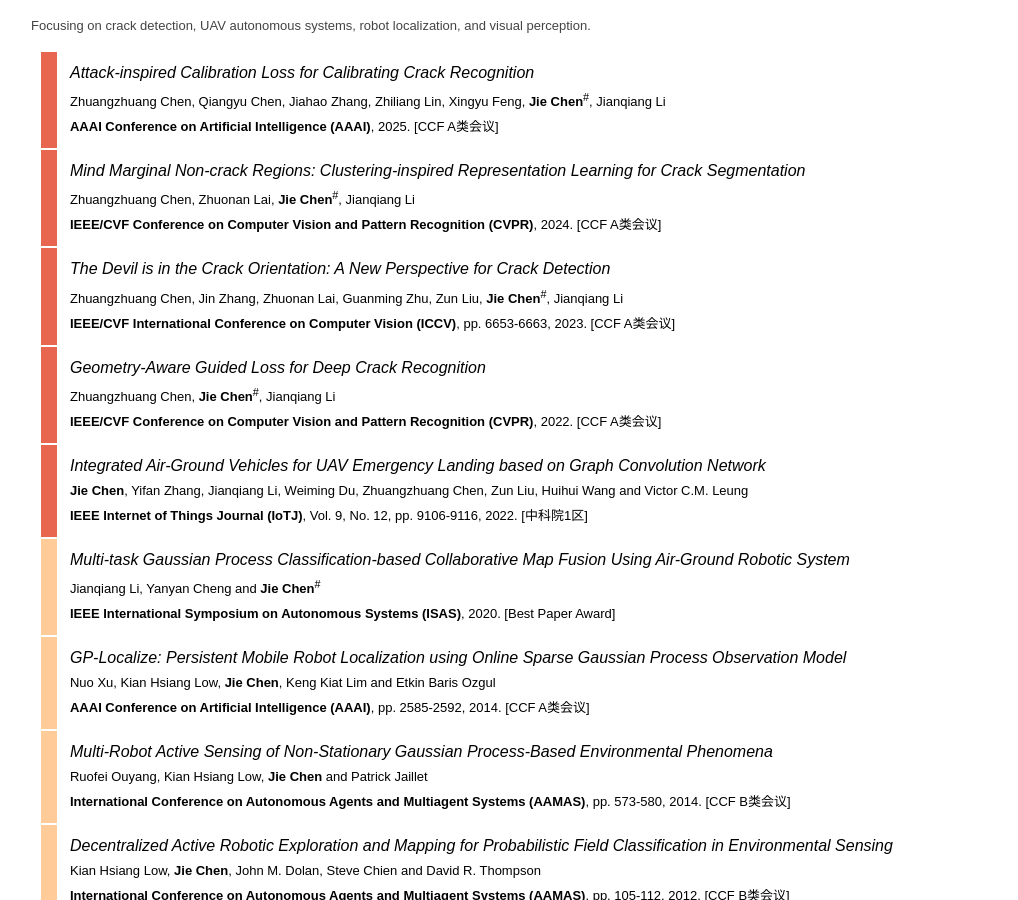
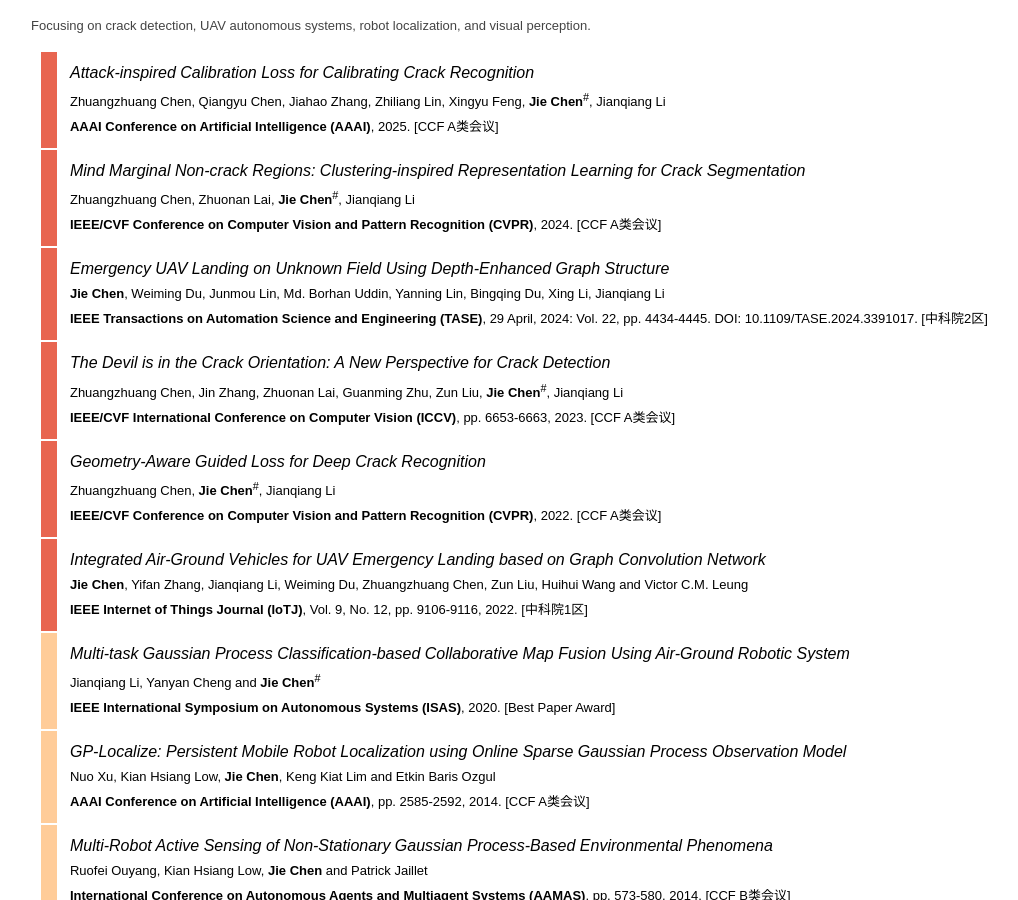
Before and after one commit to arikcj/arikcj.github.io, a Jekyll site: the page built from publications/index.html, in a window 1280 px wide and 900 px high, scrolled down 1225 px. Shown: the whole window, without its empty margins (176-1194 px from the left). Built offline with Jekyll 4.4.1, drawn with Linux system fonts in a browser that asks for light colours.

Commit message:
Add IEEE TASE 2024 Depth-Enhanced Graph Structure paper to Direction 2

```diff
--- a/publications/index.html
+++ b/publications/index.html
@@ -167,6 +167,19 @@
 					<p style="margin-left: 10px; line-height: 150%; margin-top: 8px; margin-bottom: 8px;"><i><font face="Arial">Mind Marginal Non-crack Regions: Clustering-inspired Representation Learning for Crack Segmentation</font></i><font face="Arial"><i><font style="font-size: 12pt;"><br></font></i></font>
 						<font color="#000000" face="Arial" size="2">Zhuangzhuang Chen, Zhuonan Lai, <b>Jie Chen</b><sup>#</sup>, Jianqiang Li</font><b><font color="#000000" face="Arial" size="2"><br></font></b>
 						<font face="Arial" size="2"><b>IEEE/CVF Conference on Computer Vision and Pattern Recognition (CVPR)</b>, 2024. [CCF A类会议]</font><br>
+					<font face="Arial" size="2">
+
+				</font></p></td>
+			</tr>
+
+            <!-- [29] IEEE TASE 2024 -->
+            <tr>
+				<td style="border-style: none; border-width: medium;" valign="top" width="19">&nbsp;</td>
+				<td bgcolor="#e86550" style="border-style: none; border-width: medium;" valign="top" width="14">&nbsp;</td>
+				<td style="border-style: none; border-width: medium;" valign="top" width="1108">
+					<p style="margin-left: 10px; line-height: 150%; margin-top: 8px; margin-bottom: 8px;"><i><font face="Arial">Emergency UAV Landing on Unknown Field Using Depth-Enhanced Graph Structure</font></i><font face="Arial"><i><font style="font-size: 12pt;"><br></font></i></font>
+						<font color="#000000" face="Arial" size="2"><b>Jie Chen</b>, Weiming Du, Junmou Lin, Md. Borhan Uddin, Yanning Lin, Bingqing Du, Xing Li, Jianqiang Li</font><b><font color="#000000" face="Arial" size="2"><br></font></b>
+						<font face="Arial" size="2"><b>IEEE Transactions on Automation Science and Engineering (TASE)</b>, 29 April, 2024: Vol. 22, pp. 4434-4445. DOI: 10.1109/TASE.2024.3391017. [中科院2区]</font><br>
 					<font face="Arial" size="2">
 
 				</font></p></td>
```
